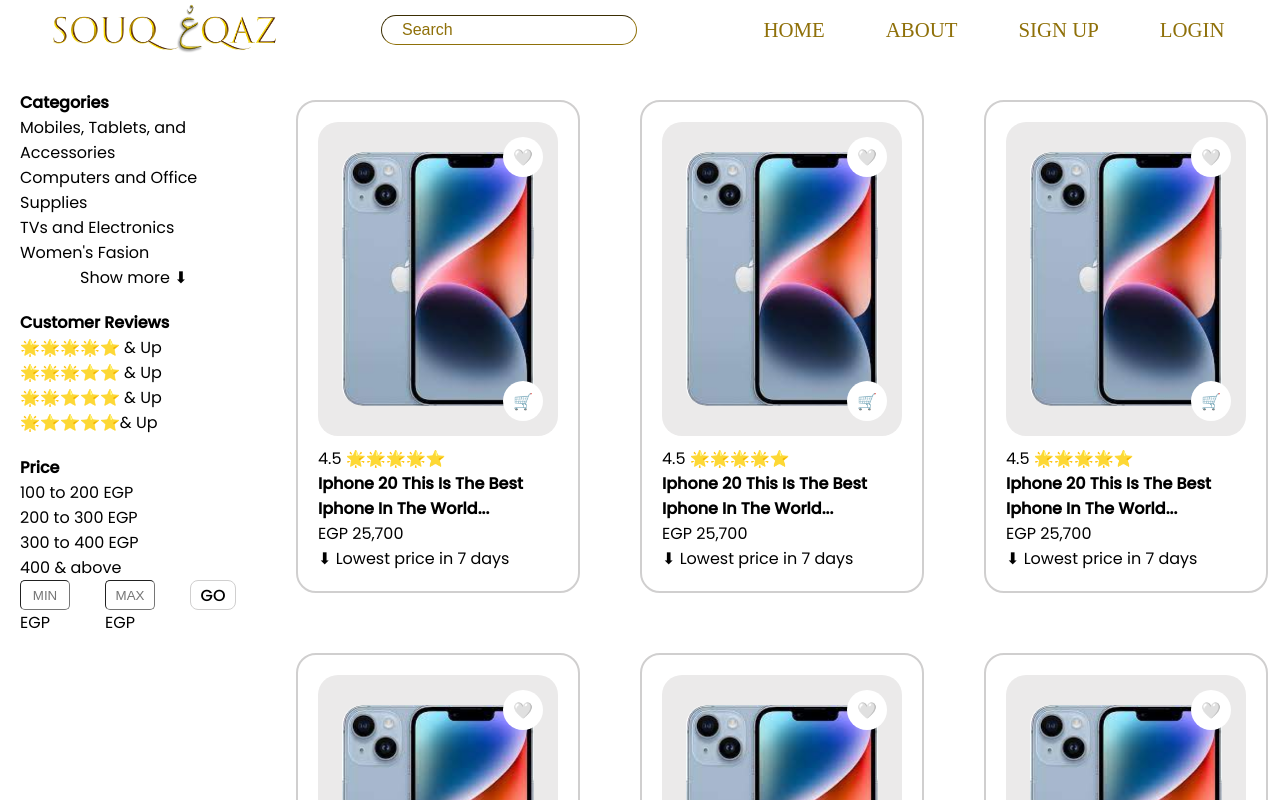
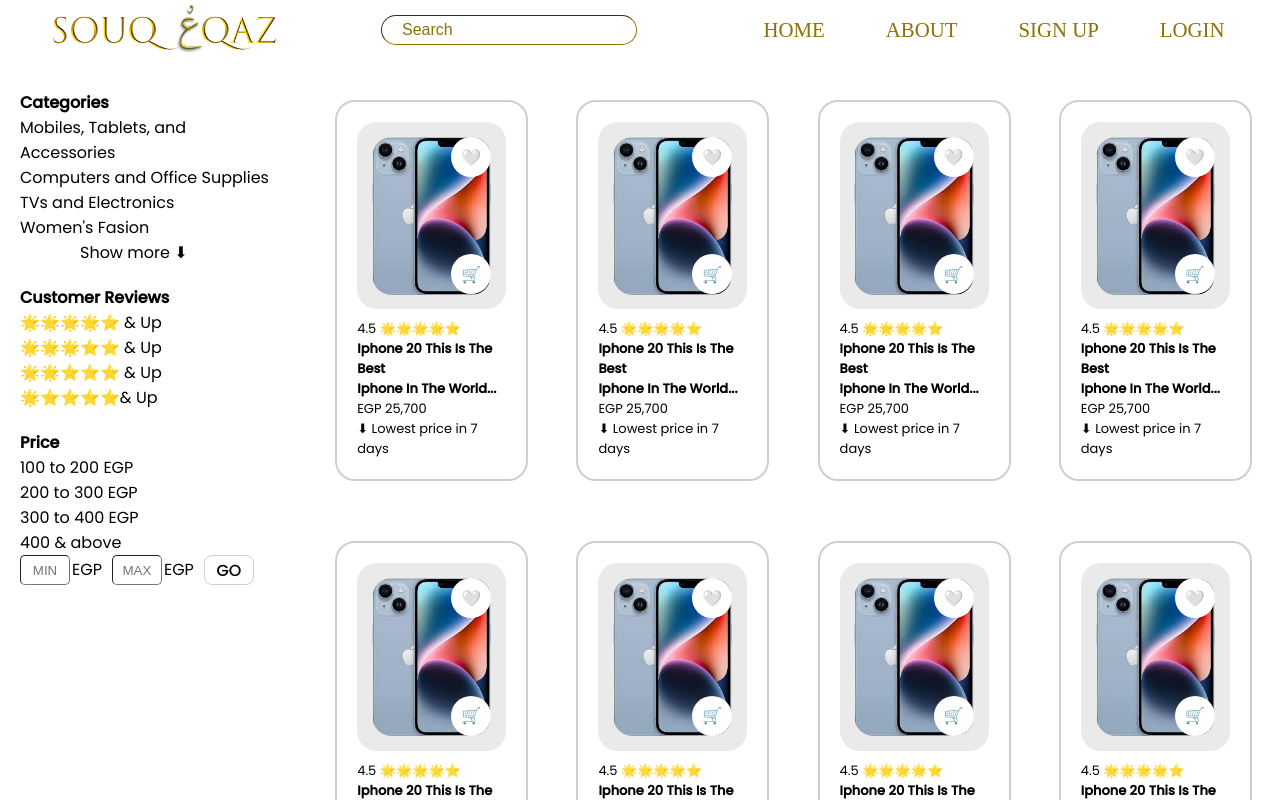
Before and after one commit to code-crafters-cmp26/Souq-3qaz, a React (Vite) app: page /products in a window 1280 px wide. Shown: the top 800 px of the page. Built offline with nearby package versions, Linux system fonts and the light colour scheme.

Commit message:
Product card improved, product list comp and page

```diff
--- a/src/App.jsx
+++ b/src/App.jsx
@@ -2,7 +2,7 @@
 import LoginPage from "./pages/Login/LoginPage";
 import Navbar from "./components/Navbar/Navbar";
 import Searchbar from "./components/Searchbar/Searchbar";
-import Products from "./pages/Products/Products";
+import ProductsPage from "./pages/Products/ProductsPage";
 function App() {
   return (
     <>
@@ -12,7 +12,7 @@
       <BrowserRouter>
         <Routes>
           <Route path="/login" element={<LoginPage />} />
-          <Route path="/products" element={<Products />} />
+          <Route path="/products" element={<ProductsPage />} />
         </Routes>
       </BrowserRouter>
     </>
--- a/src/components/ProductCard/ProductCard.module.css
+++ b/src/components/ProductCard/ProductCard.module.css
@@ -2,20 +2,25 @@
   margin: 30px;
   display: flex;
   flex-direction: column;
-  width: fit-content;
+  width: 80%;
   padding: 20px;
   color: var(--black-color);
   background-color: var(--white-color);
   border: 2px solid rgb(208, 207, 207);
   border-radius: 20px;
+  transition: 0.3s;
+}
+
+.product_card:hover {
+  background-color: rgb(232, 232, 232);
 }
 
 .product_img {
   position: relative;
   background-color: rgb(235, 234, 234);
   border-radius: 20px;
-  padding: 30px 0;
-  width: 240px;
+  padding: 10% 0;
+  width: 100%;
   margin-bottom: 10px;
 }
 
@@ -32,6 +37,15 @@
   border-radius: 50%;
   padding: 2px;
   margin-bottom: 0;
+  transition: 0.3s;
+}
+
+.product_card button:hover {
+  width: 43px;
+  height: 43px;
+  border-radius: 50%;
+  padding: 2px;
+  margin-bottom: 0;
 }
 
 .favicon {
@@ -45,3 +59,9 @@
   bottom: 15px;
   right: 15px;
 }
+
+@media screen and (max-width: 1400px) {
+  .product_description {
+    font-size: var(--small-font-size);
+  }
+}
--- /dev/null
+++ b/src/components/ProductsList/ProductsList.jsx
@@ -0,0 +1,34 @@
+import ProductCard from "../ProductCard/ProductCard";
+import styles from "./ProductsList.module.css";
+function ProductsList() {
+  return (
+    <div className={styles.products_list}>
+      <div>
+        <ProductCard />
+      </div>
+      <div>
+        <ProductCard />
+      </div>
+      <div>
+        <ProductCard />
+      </div>
+      <div>
+        <ProductCard />
+      </div>
+      <div>
+        <ProductCard />
+      </div>
+      <div>
+        <ProductCard />
+      </div>
+      <div>
+        <ProductCard />
+      </div>
+      <div>
+        <ProductCard />
+      </div>
+    </div>
+  );
+}
+
+export default ProductsList;
--- /dev/null
+++ b/src/components/ProductsList/ProductsList.module.css
@@ -0,0 +1,7 @@
+.products_list {
+  padding: 30px;
+  display: grid;
+  grid-template-columns: repeat(4, 1fr);
+  width: 80%;
+  padding: 10px;
+}
--- a/src/pages/Products/Products.jsx
+++ /dev/null
@@ -1,22 +0,0 @@
-import CategoriesBar from "../../components/CategoriesBar/CategoriesBar";
-import ProductCard from "../../components/ProductCard/ProductCard";
-import styles from "./Products.module.css";
-function Products() {
-  return (
-    <div className={styles.products}>
-      <CategoriesBar />
-      <div className={styles.products_list}>
-        <ProductCard />
-        <ProductCard />
-        <ProductCard />
-        <ProductCard />
-        <ProductCard />
-        <ProductCard />
-        <ProductCard />
-        <ProductCard />
-      </div>
-    </div>
-  );
-}
-
-export default Products;
--- a/src/pages/Products/Products.module.css
+++ /dev/null
@@ -1,14 +0,0 @@
-.products {
-  width: 100%;
-  display: flex;
-  flex-direction: row;
-  justify-content: space-between;
-}
-
-.products_list {
-  padding: 30px;
-  display: grid;
-  grid-template-columns: repeat(3, 1fr);
-  width: 80%;
-  padding: 10px;
-}
--- /dev/null
+++ b/src/pages/Products/ProductsPage.jsx
@@ -0,0 +1,13 @@
+import CategoriesBar from "../../components/CategoriesBar/CategoriesBar";
+import ProductsList from "../../components/ProductsList/ProductsList";
+import styles from "./ProductsPage.module.css";
+function ProductsPage() {
+  return (
+    <div className={styles.products_page}>
+      <CategoriesBar />
+      <ProductsList />
+    </div>
+  );
+}
+
+export default ProductsPage;
--- /dev/null
+++ b/src/pages/Products/ProductsPage.module.css
@@ -0,0 +1,6 @@
+.products_page {
+  width: 100%;
+  display: flex;
+  flex-direction: row;
+  justify-content: space-between;
+}
```
